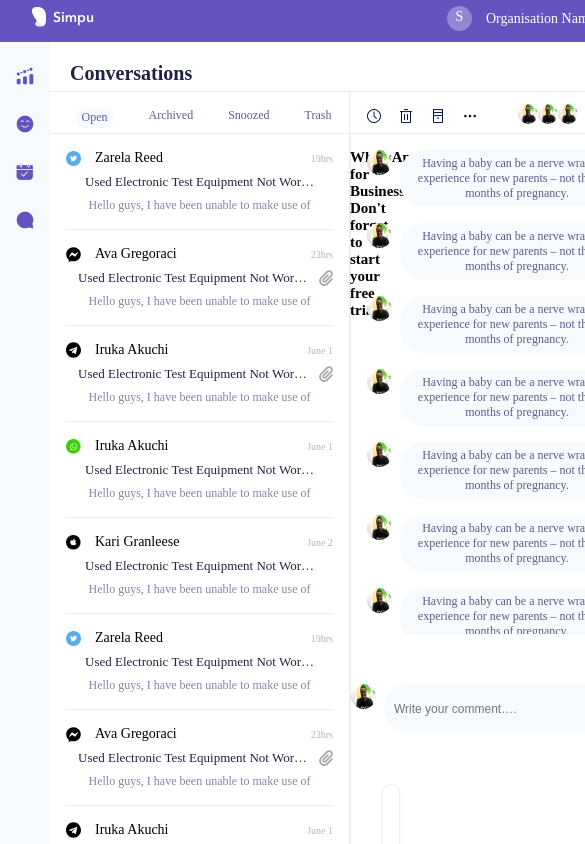
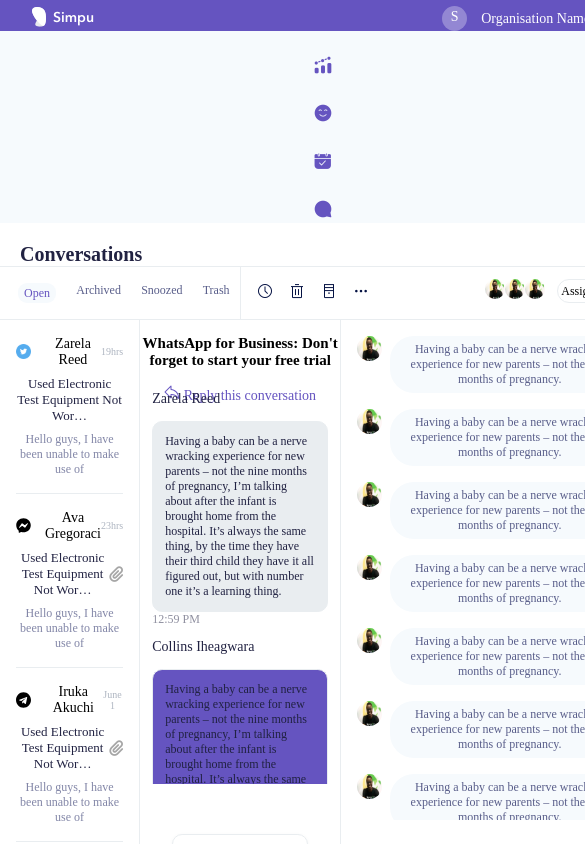
Before and after one commit to sirsuccess/Conversations, a React (Create React App) app: page / in a window 390 px wide. Shown: the top 844 px of the page, 585 px wide, since content can reach past the window. Built offline with nearby package versions, Linux system fonts and the light colour scheme.

Commit message:
add first level of reponsiveness @880px

```diff
--- a/src/pages/conversation/Conversation.css
+++ b/src/pages/conversation/Conversation.css
@@ -6,8 +6,8 @@
     margin-right: auto;
     /* overflow: hidden; */
     /* position: relative; */
-    grid-template-columns: 50px 150px 150px 1fr 1fr 150px 150px;
-    grid-template-rows: 42px 50px 42px 1fr 1fr 1fr 1fr;
+    /* grid-template-columns: 50px 150px 150px 1fr 1fr 150px 150px;
+    grid-template-rows: 42px 50px 42px 1fr 1fr 1fr 1fr; */
 
     grid-template-areas:
         "navbar navbar navbar navbar navbar navbar navbar"
@@ -21,18 +21,15 @@
 .navbar {
     grid-area: navbar;
     background-color: #6554c0;
-    /* position: sticky; */
-    top: 0;
-    /* display: flex; */
-    /* justify-content: space-between; */
+
 }
 
 .sideBar {
     grid-area: sideBar;
     background-color: #f6fafd;
-    position: static;
+    /* position: static;
     left: 0;
-    top: 50px;
+    top: 50px; */
 }
 
 .conversationTitle {
@@ -79,3 +76,25 @@
     border-bottom: solid 0.7px #e9edf0;
     border-right: solid 0.7px #e9edf0;
 }
+
+
+@media screen and (max-width: 880px) {
+    .container {
+        display: grid;
+        /* height: 90vh; */
+        max-width: 1400px;
+        margin-left: auto;
+        margin-right: auto;
+
+
+        grid-template-areas:
+            "navbar navbar navbar navbar navbar navbar navbar"
+            "sideBar sideBar sideBar sideBar sideBar sideBar sideBar"
+            "conversationTitle conversationTitle conversationTitle conversationTitle conversationTitle conversationTitle conversationTitle"
+            "menu menu menu menu icon icon icon"
+            "twit twit twit whatsApp whatsApp comments comments"
+            "twit twit twit whatsApp whatsApp comments comments"
+            "twit twit twit whatsApp whatsApp comments comments";
+    }
+
+}
```
